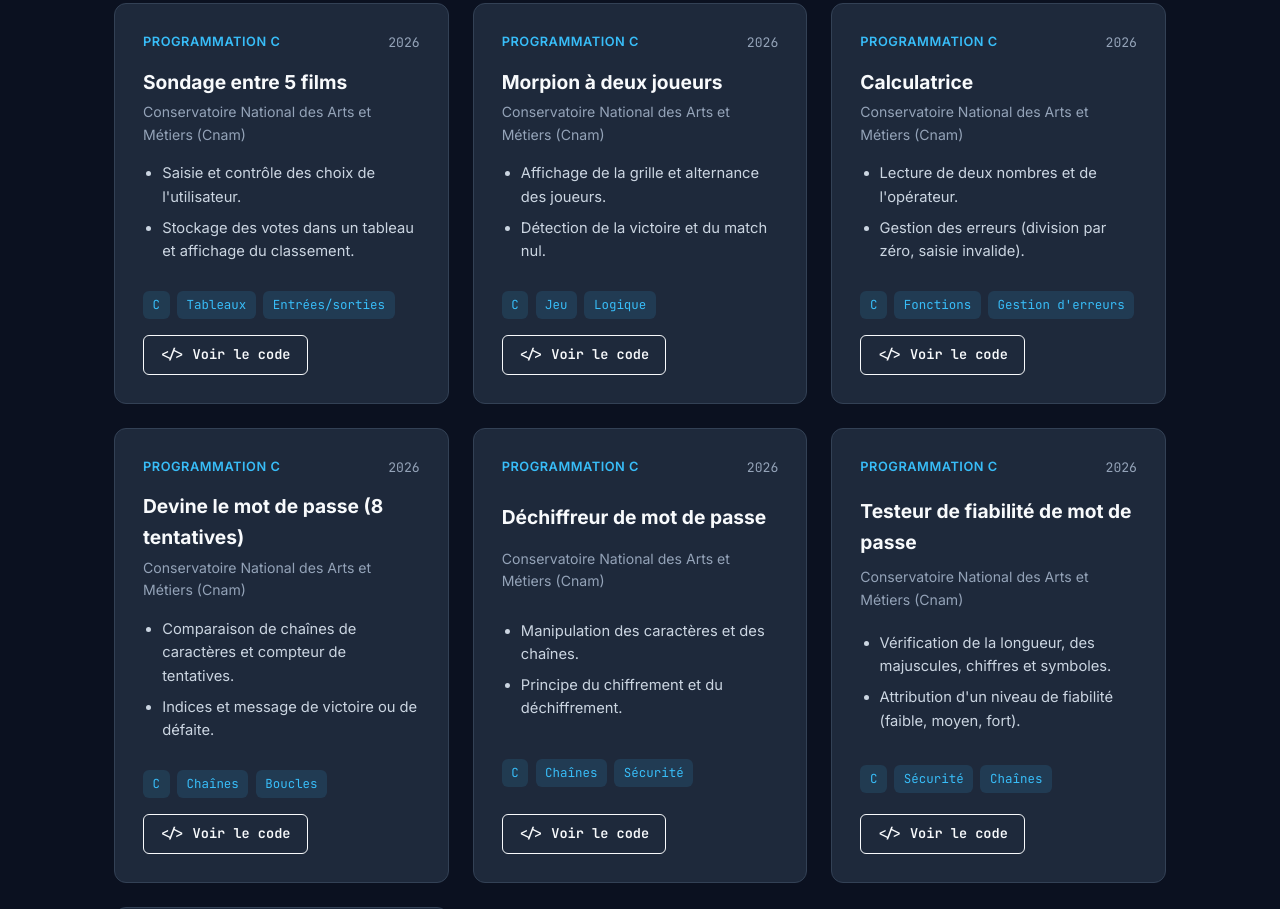
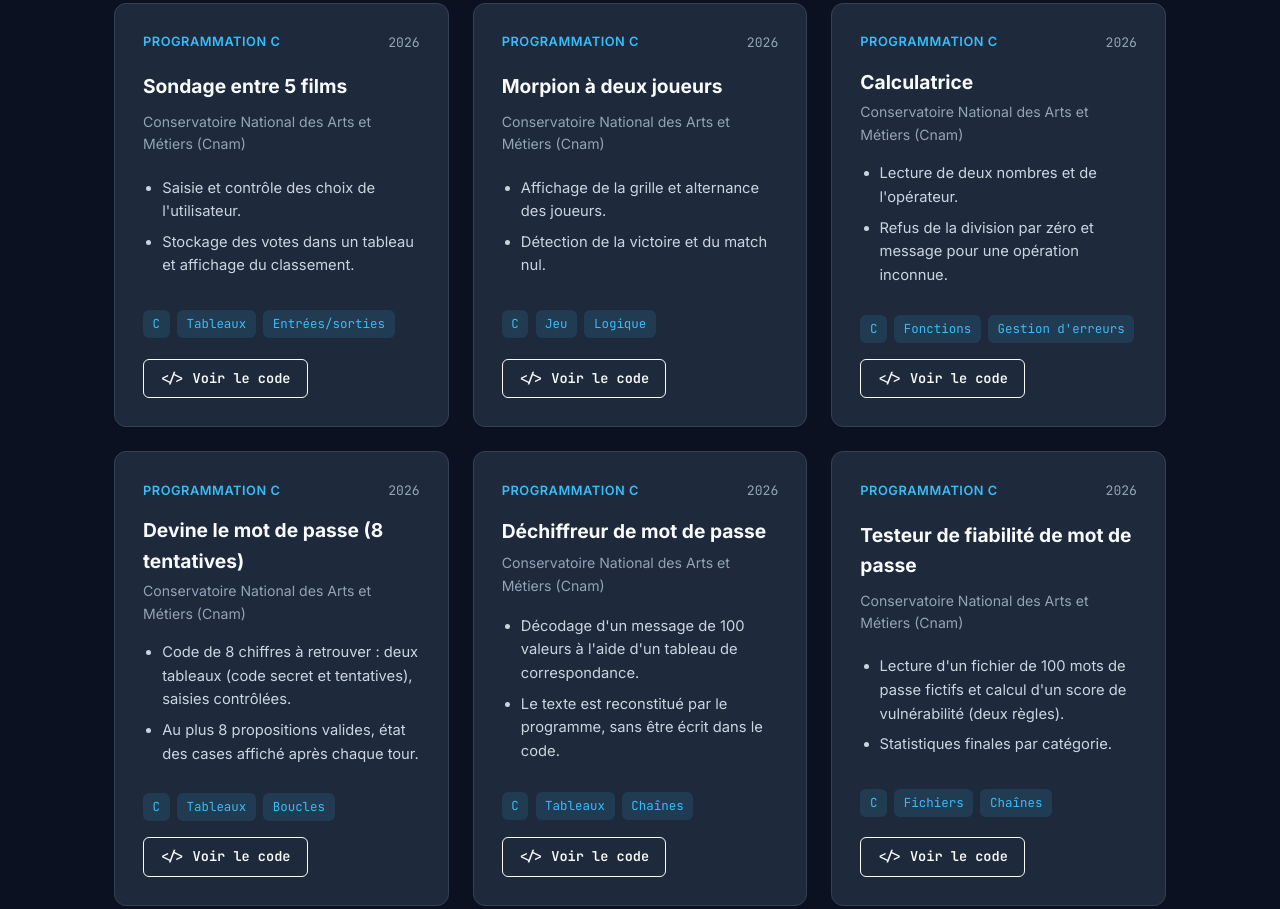
Before and after one commit to Meh-it/Portfolio-Mehdi, a plain HTML site: page index.html in a window 1280 px wide. Shown: the part 2256-3165 px from the top of the page. Drawn offline with Linux system fonts and the light colour scheme.

Commit message:
Revise project details and add CV link
Updated project descriptions and added a CV download link.

```diff
--- a/index.html
+++ b/index.html
@@ -210,7 +210,7 @@
           <p class="project-place">Conservatoire National des Arts et Métiers (Cnam)</p>
           <ul>
             <li>Lecture de deux nombres et de l'opérateur.</li>
-            <li>Gestion des erreurs (division par zéro, saisie invalide).</li>
+            <li>Refus de la division par zéro et message pour une opération inconnue.</li>
           </ul>
           <div class="tags">
             <span>C</span><span>Fonctions</span><span>Gestion d'erreurs</span>
@@ -227,11 +227,11 @@
           <h3>Devine le mot de passe (8 tentatives)</h3>
           <p class="project-place">Conservatoire National des Arts et Métiers (Cnam)</p>
           <ul>
-            <li>Comparaison de chaînes de caractères et compteur de tentatives.</li>
-            <li>Indices et message de victoire ou de défaite.</li>
+            <li>Code de 8 chiffres à retrouver : deux tableaux (code secret et tentatives), saisies contrôlées.</li>
+            <li>Au plus 8 propositions valides, état des cases affiché après chaque tour.</li>
           </ul>
           <div class="tags">
-            <span>C</span><span>Chaînes</span><span>Boucles</span>
+            <span>C</span><span>Tableaux</span><span>Boucles</span>
           </div>
           <div class="project-links">
             <a href="https://github.com/Meh-it/projets-c/tree/main/04-devine-mot-de-passe" target="_blank" rel="noopener" class="btn-code">&lt;/&gt; Voir le code</a>
@@ -245,11 +245,11 @@
           <h3>Déchiffreur de mot de passe</h3>
           <p class="project-place">Conservatoire National des Arts et Métiers (Cnam)</p>
           <ul>
-            <li>Manipulation des caractères et des chaînes.</li>
-            <li>Principe du chiffrement et du déchiffrement.</li>
+            <li>Décodage d'un message de 100 valeurs à l'aide d'un tableau de correspondance.</li>
+            <li>Le texte est reconstitué par le programme, sans être écrit dans le code.</li>
           </ul>
           <div class="tags">
-            <span>C</span><span>Chaînes</span><span>Sécurité</span>
+            <span>C</span><span>Tableaux</span><span>Chaînes</span>
           </div>
           <div class="project-links">
             <a href="https://github.com/Meh-it/projets-c/tree/main/05-dechiffreur-mot-de-passe" target="_blank" rel="noopener" class="btn-code">&lt;/&gt; Voir le code</a>
@@ -263,11 +263,11 @@
           <h3>Testeur de fiabilité de mot de passe</h3>
           <p class="project-place">Conservatoire National des Arts et Métiers (Cnam)</p>
           <ul>
-            <li>Vérification de la longueur, des majuscules, chiffres et symboles.</li>
-            <li>Attribution d'un niveau de fiabilité (faible, moyen, fort).</li>
+            <li>Lecture d'un fichier de 100 mots de passe fictifs et calcul d'un score de vulnérabilité (deux règles).</li>
+            <li>Statistiques finales par catégorie.</li>
           </ul>
           <div class="tags">
-            <span>C</span><span>Sécurité</span><span>Chaînes</span>
+            <span>C</span><span>Fichiers</span><span>Chaînes</span>
           </div>
           <div class="project-links">
             <a href="https://github.com/Meh-it/projets-c/tree/main/06-testeur-fiabilite-mot-de-passe" target="_blank" rel="noopener" class="btn-code">&lt;/&gt; Voir le code</a>
@@ -410,6 +410,9 @@
           <a href="tel:+33768969933" class="contact-item">
             <span>📱</span> 07 68 96 99 33
           </a>
+          <a href="Chargui_Mehdi_CV.pdf" target="_blank" rel="noopener" class="contact-item">
+            <span>📄</span> Télécharger mon CV (PDF)
+          </a>
           <a href="https://linkedin.com/in/mehdi-chargui-it" target="_blank" rel="noopener" class="contact-item">
             <span>💼</span> linkedin.com/in/mehdi-chargui-it
           </a>
```
